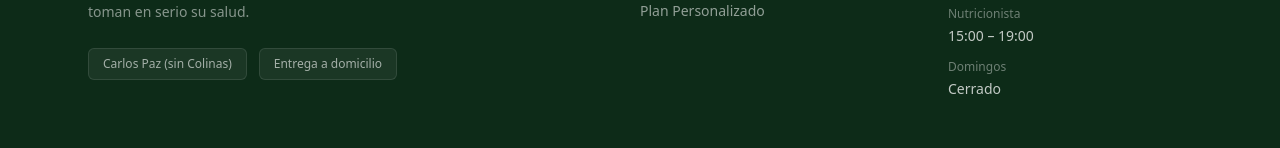
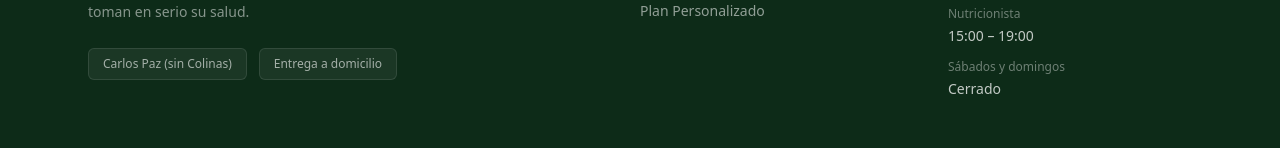
Before and after one commit to franSASA00/nutricion-viandas-web, a React (Vite) app: page / in a window 1280 px wide. Shown: the part 4565-4713 px from the top of the page. Built offline with nearby package versions, Linux system fonts and the light colour scheme.

Commit message:
Update footer text from 'Domingos' to 'Sábados y domingos'

```diff
--- a/src/app/components/Footer.tsx
+++ b/src/app/components/Footer.tsx
@@ -126,7 +126,7 @@ export function Footer() {
 
               {/* Domingos */}
               <div>
-                <div style={{ fontSize: 12, color: 'rgba(255,255,255,0.4)', fontFamily: 'system-ui', marginBottom: 2 }}>Domingos</div>
+                <div style={{ fontSize: 12, color: 'rgba(255,255,255,0.4)', fontFamily: 'system-ui', marginBottom: 2 }}>Sábados y domingos</div>
                 <div style={{ fontSize: 14, color: 'rgba(255,255,255,0.75)', fontFamily: 'system-ui', fontWeight: 500 }}>Cerrado</div>
               </div>
 
```
